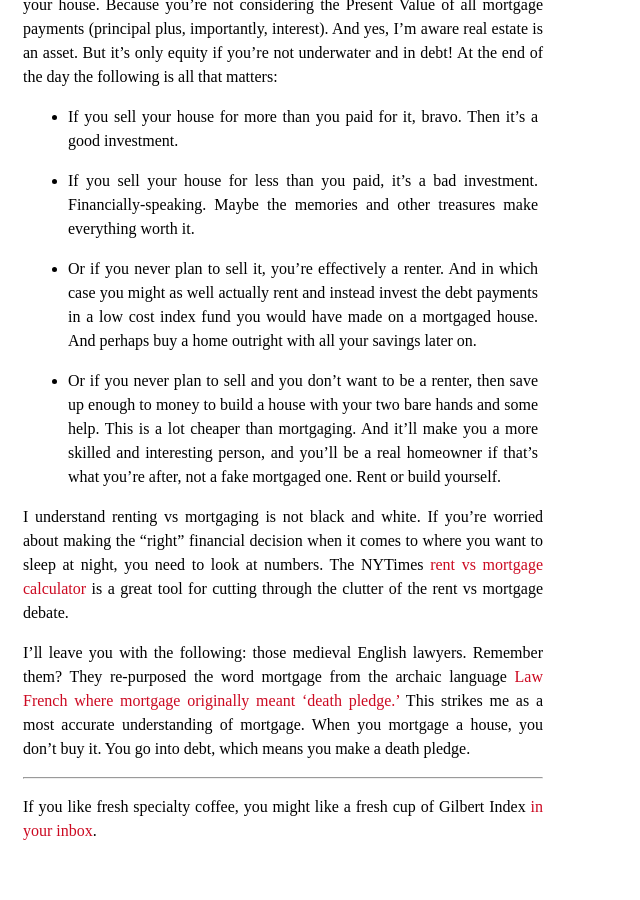
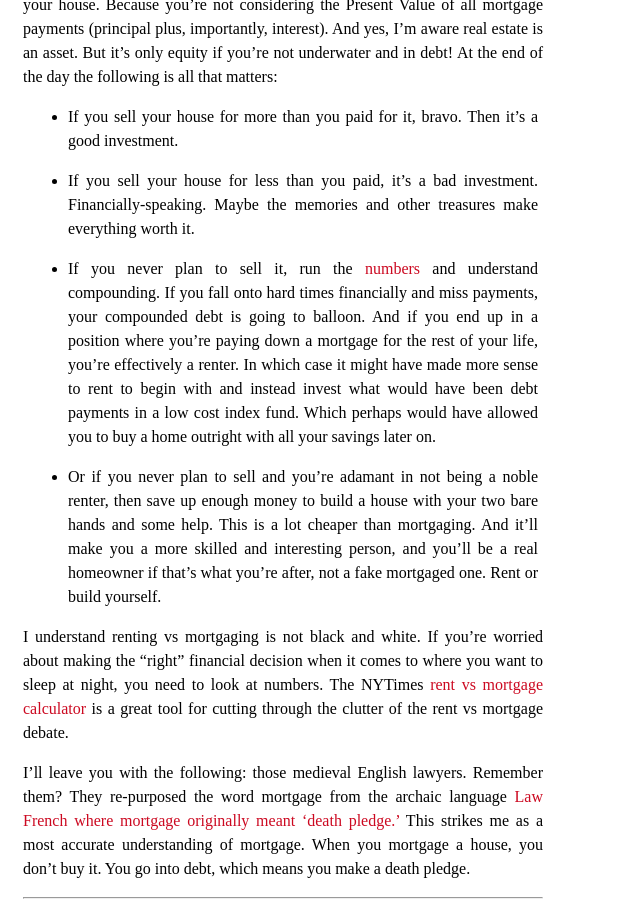
Before and after one commit to danilosierrac/gilbert-index, a Jekyll site: the page built from _posts/2017-03-06-mortgage-is-debt.md, in a window 1280 px wide and 900 px high, scrolled down 2000 px. Shown: the whole window, without its empty margins (0-640 px from the left). Built offline with Jekyll 4.4.1, drawn with Linux system fonts in a browser that asks for light colours; before the commit the page ends 2859 px from its top, so only the background shows below that.

Commit message:
article: Edited Mortgage is Debt

```diff
--- a/_posts/2017-03-06-mortgage-is-debt.md
+++ b/_posts/2017-03-06-mortgage-is-debt.md
@@ -51,9 +51,9 @@ Long story short, you're grossly underestimating how much you're paying for your
 
 * If you sell your house for less than you paid, it's a bad investment. Financially-speaking. Maybe the memories and other treasures make everything worth it.
 
-* Or if you never plan to sell it, you're effectively a renter. And in which case you might as well actually rent and instead invest the debt payments in a low cost index fund you would have made on a mortgaged house. And perhaps buy a home outright with all your savings later on.
+* If you never plan to sell it, run the [numbers](https://www.nytimes.com/interactive/2014/upshot/buy-rent-calculator.html) and understand compounding. If you fall onto hard times financially and miss payments, your compounded debt is going to balloon. And if you end up in a position where you're paying down a mortgage for the rest of your life, you're effectively a renter. In which case it might have made more sense to rent to begin with and instead invest what would have been debt payments in a low cost index fund. Which perhaps would have allowed you to buy a home outright with all your savings later on.
 
-* Or if you never plan to sell and you don't want to be a renter, then save up enough to money to build a house with your two bare hands and some help. This is a lot cheaper than mortgaging. And it’ll make you a more skilled and interesting person, and you’ll be a real homeowner if that’s what you’re after, not a fake mortgaged one. Rent or build yourself.
+* Or if you never plan to sell and you're adamant in not being a noble renter, then save up enough money to build a house with your two bare hands and some help. This is a lot cheaper than mortgaging. And it’ll make you a more skilled and interesting person, and you’ll be a real homeowner if that’s what you’re after, not a fake mortgaged one. Rent or build yourself.
 
 I understand renting vs mortgaging is not black and white. If you’re worried about making the “right” financial decision when it comes to where you want to sleep at night, you need to look at numbers. The NYTimes [rent vs mortgage calculator](https://www.nytimes.com/interactive/2014/upshot/buy-rent-calculator.html) is a great tool for cutting through the clutter of the rent vs mortgage debate.
 
```
